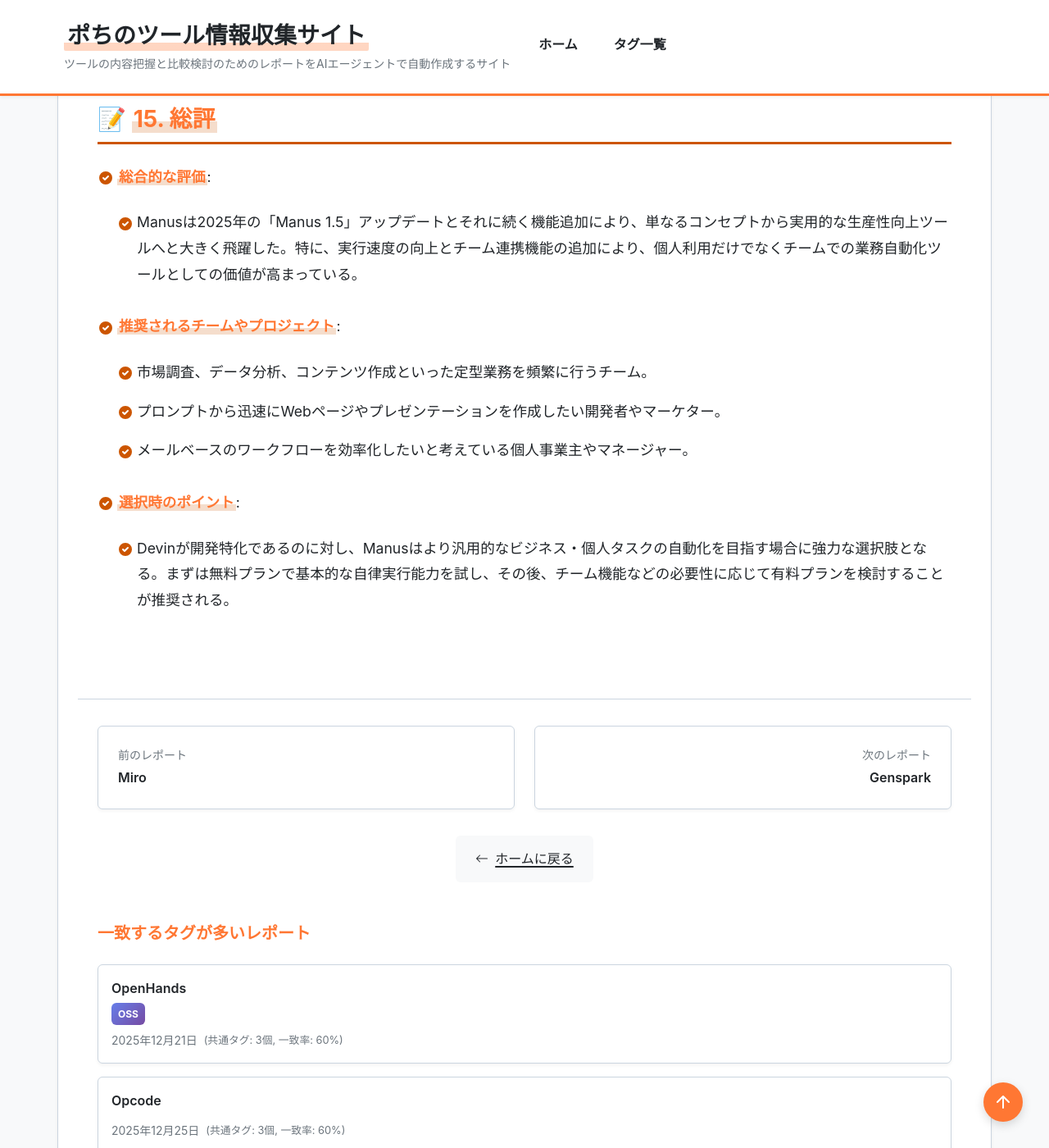
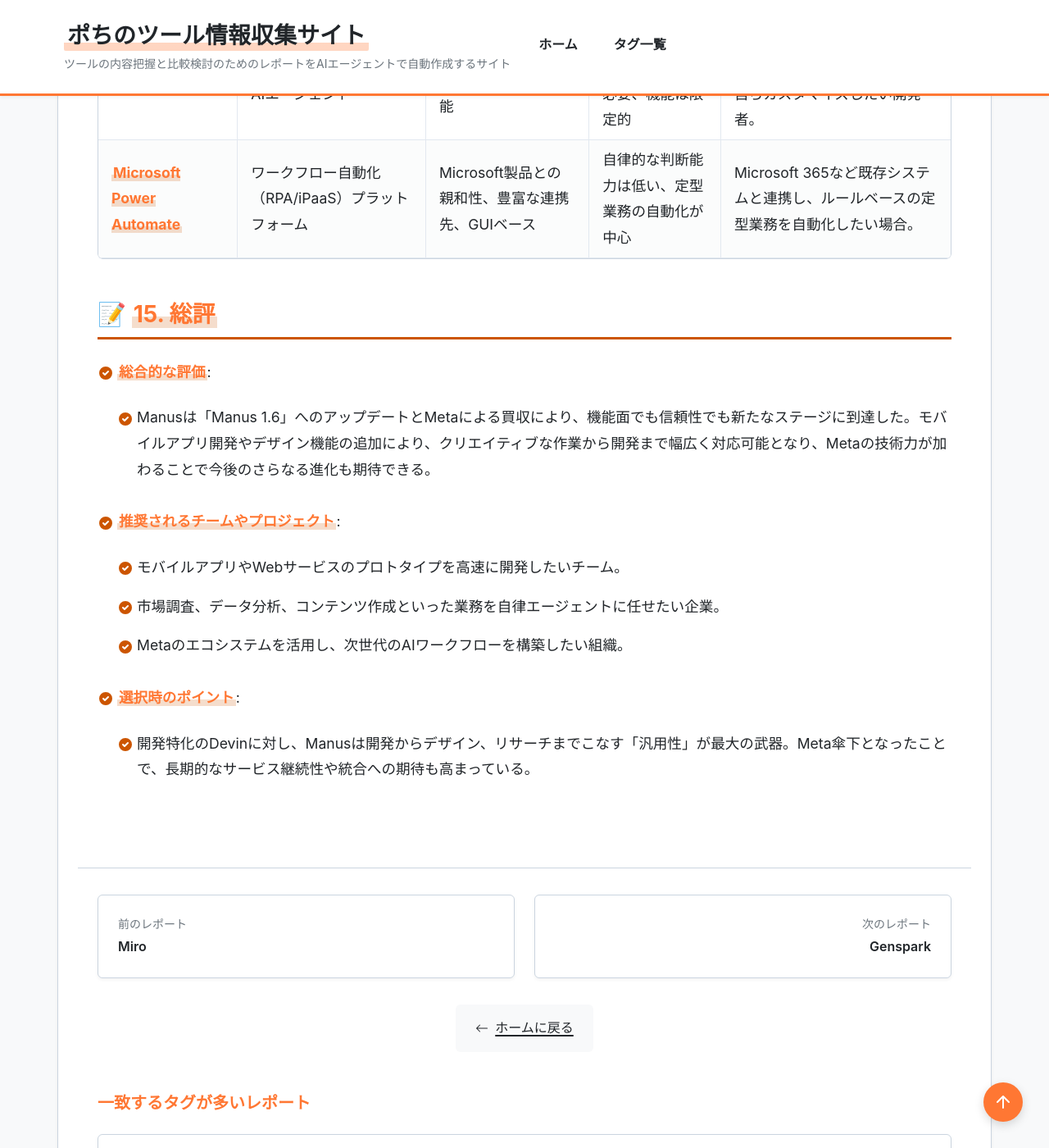
Before and after one commit to aegisfleet/tool-survey-report, a Jekyll site: the page built from _reports/manus.md, in a window 1280 px wide and 1400 px high, scrolled down 9161 px. Shown: the whole window at 82% size. Built offline with Jekyll 4.4.1, drawn with Linux system fonts in a browser that asks for light colours; some of the changed text lies outside the part shown.

Commit message:
Update Manus report to v1.6 (Meta acquisition, Mobile/Design features) and fix broken links (#363)
Co-authored-by: google-labs-jules[bot] <161369871+google-labs-jules[bot]@users.noreply.github.com>

```diff
--- a/_reports/manus.md
+++ b/_reports/manus.md
@@ -5,7 +5,7 @@ title: "Manus 調査レポート"
 tool_name: "Manus"
 tool_reading: "マヌス"
 category: "自律型AIエージェント"
-developer: "Butterfly Effect Technology"
+developer: "Meta Platforms (Butterfly Effect Technology)"
 official_site: "https://manus.im/"
 date: "2025-10-20"
 last_updated: "2026-01-10"
@@ -26,30 +26,30 @@ quick_summary:
     - "開発者"
     - "研究者"
     - "マーケター"
-  latest_highlight: "2025年9月に実行速度が4倍向上する「Manus 1.5」をリリース"
+  latest_highlight: "「Manus 1.6」リリース。Metaの傘下となりモバイル開発機能などを追加"
   update_frequency: "高"
 
 # 【ツール評価】100点満点、基準点70点からの加減算方式
 evaluation:
-  score: 80
+  score: 85
   base_score: 70
   plus_points:
     - point: 8
       reason: "一度指示すればタスクを完遂する完全自律性と、多様なタスクに対応できる多機能性"
-    - point: 5
-      reason: "アップデートによりタスク処理が4倍高速化され、実用性が大幅に向上"
+    - point: 7
+      reason: "Manus 1.6 Maxによりタスク成功率が向上し、モバイル開発やデザイン機能も追加"
     - point: 5
       reason: "GPT-5などの高性能な基盤モデルを利用し、マルチモーダルな情報処理が可能"
   minus_points:
-    - point: -4
+    - point: -3
       reason: "公式サイトやUIが英語であり、日本語での利用には制約がある"
-    - point: -4
-      reason: "トラフィックの多い時間帯の安定性や、複雑な指示の誤解釈といった課題が残る"
-  summary: "高速処理と完全自律性が強みの実用的なAIエージェントだが、日本語対応と安定性には注意が必要。"
+    - point: -2
+      reason: "トラフィックの多い時間帯の安定性課題は改善傾向だが、まだ完全ではない可能性"
+  summary: "Manus 1.6へのアップデートとMetaによる買収を経て、機能と安定性がさらに強化された強力なAIエージェント。"
 
 # 【任意項目】該当するもののみ記載
 links:
-  documentation: "https://docs.manus.im/"
+  documentation: "https://manus.im/docs"
 relationships:
   related_tools:
     - "Devin"
@@ -63,12 +63,12 @@ relationships:
 
 * **ツール名**: Manus
 * **ツールの読み方**: マヌス
-* **開発元**: Butterfly Effect Technology (シンガポール拠点)
+* **開発元**: Meta Platforms (旧 Butterfly Effect Technology、シンガポール拠点)
 * **公式サイト**: [https://manus.im/](https://manus.im/)
 * **関連リンク**:
-  * ドキュメント: [https://docs.manus.im/](https://docs.manus.im/)
+  * ドキュメント: [https://manus.im/docs](https://manus.im/docs)
 * **カテゴリ**: 自律型AIエージェント
-* **概要**: Manusは、継続的な人間の監督なしに、複雑な実世界のタスクを独立して実行するように設計された自律型AIエージェントです。独立した推論、動的な計画、自律的な意思決定が可能で、2025年の「Manus 1.5」アップデートにより、実行速度と品質が大幅に向上し、実用的なツールへと進化を遂げています。
+* **概要**: Manusは、継続的な人間の監督なしに、複雑な実世界のタスクを独立して実行するように設計された自律型AIエージェントです。独立した推論、動的な計画、自律的な意思決定が可能で、最新の「Manus 1.6」アップデートでは「Manus 1.6 Max」エージェントが導入され、モバイルアプリ開発やデザイン機能が追加されるなど、大幅な進化を遂げています。
 
 ## **2. 目的と主な利用シーン**
 
@@ -83,19 +83,21 @@ relationships:
 ## **3. 主要機能**
 
 * **非同期操作**: ユーザーがオフラインでもクラウド上でタスクを実行し、完了時に通知を送信。
-* **リサーチと分析 (Wide Research)**: 複雑なリサーチを自動でサブタスクに分解し並列実行することで、複数の情報源から包括的な調査を行い、構造化されたレポートを作成。
-* **データ処理と可視化**: データセットを分析し、視覚化、統計的要約、インタラクティブなダッシュボードを自動で生成。
+* **リサーチと分析 (Wide Research)**: 複雑なリサーチを自動でサブタスクに分解し並列実行することで、複数の情報源から包括的な調査を行い、構造化されたレポートを作成。Manus 1.6ではサブエージェントがMaxアーキテクチャで動作し、精度が向上。
+* **データ処理と可視化**: データセットを分析し、視覚化、統計的要約、インタラクティブなダッシュボードを自動で生成。スプレッドシート処理能力が大幅に強化。
+* **モバイルアプリ開発**: Webだけでなく、モバイルアプリケーションの開発にも対応。
 * **Webオートメーション**: ウェブサイトのナビゲーション、情報抽出、フォーム入力などを自律的に実行。
 * **コンテンツ作成 (Manus Slides, Web Page Templates)**: 記事、プレゼンテーション、マーケティング資料、テンプレートベースのWebページなど、さまざまなフォーマットのコンテンツを生成。
+* **デザイン機能 (Design View)**: インタラクティブな画像生成や編集が可能。
 * **コード開発**: 複数のプログラミング言語でコードを記述、デバッグ、デプロイ。
-* **画像編集**: テキストの追加や色の変更など、高度な画像編集機能。
 * **チームでの共同作業 (Manus Collaboration)**: 共有ワークスペース内でリアルタイムに共同作業が可能。
 * **メールでのタスク作成 (Mail Manus)**: メールを転送するだけでタスクを自動生成。
 
 ## **4. 特徴・強み (Pros)**
 
 * **完全自律性**: 一度指示を与えれば、ユーザーの介入なしにタスクを完了まで実行。100以上の独立したAIエージェントが連携して動作する。
-* **高速なタスク処理**: Manus 1.5へのアップデートにより、平均タスク完了時間が約15分から4分未満へと約4倍高速化された。
+* **Manus 1.6 Maxエージェント**: 新たなフラッグシップエージェント「Max」により、タスクの成功率とユーザー満足度が大幅に向上。
+* **高速なタスク処理**: Manus 1.5以降の高速化に加え、1.6では計画と問題解決能力の向上により、手戻りの少ない効率的な処理を実現。
 * **マルチモーダル対応**: テキスト、画像、テーブル、コードなど、さまざまな形式の情報を処理し、多様なアウトプットを生成できる。
 * **高性能な基盤モデル**: 内部的にGPT-5やClaude 3.xなどをタスクに応じて動的に利用するマルチモデルアーキテクチャを採用し、複雑なタスク処理能力が高い。
 * **多機能と連携**: リサーチ、Webページ作成、メール連携、チームでの共同作業など、単なるタスク自動化にとどまらない多機能性を持つ。
@@ -166,11 +168,12 @@ relationships:
 
 ## **13. 直近半年のアップデート情報**
 
-* **2025-09-12**: 「Manus 1.5」を正式リリース。タスク実行速度が約4倍に向上し、信頼性やコンテキスト容量も改善。バックエンド、ログイン、データベースなどを備えた完全なアプリケーションを単一プロンプトで作成できるビルダーも強化された。
+* **2026-01 (推定)**: 「Manus 1.6」および「Manus 1.6 Max」をリリース。モバイル開発機能、Design View、スプレッドシート機能の強化など、大幅な機能拡張が行われた。
+* **2025-12**: Meta Platformsによる買収が発表。MetaのAIエコシステムへの統合が進む。
+* **2025-09-12**: 「Manus 1.5」を正式リリース。タスク実行速度が約4倍に向上し、信頼性やコンテキスト容量も改善。
 * **2025-09-08**: Manus Collaboration機能を発表。共有ワークスペース内でチームとのリアルタイム共同作業が可能になる。
 * **2025-09-03**: Manus Web Page Templates機能を発表。アイデアを伝えるだけで、テンプレートを選択しWebページを作成できる。
 * **2025-08-01**: Mail Manus機能を発表。メールを転送するだけでタスクを即座に作成できる。
-* **2025-07-30**: Wide Research機能を発表。大規模で複雑なリサーチを複数のサブタスクに分解し、並列実行する。
 
 (出典: [Manus 公式X(Twitter)アカウント](https://x.com/Manus_AI) など)
 
@@ -178,7 +181,7 @@ relationships:
 
 | ツール名 | 特徴 | 強み | 弱み | 選択肢となるケース |
 |---|---|---|---|---|
-| **Manus** | 汎用的なタスクを自律的に実行するAIエージェント | 高速な処理、プロセスの可視化、チーム連携機能 | 安定性、複雑な指示の解釈精度、日本語対応 | Webリサーチ、レポート作成、データ分析など、多様なビジネス業務を自動化したい場合。 |
+| **Manus** | 汎用的なタスクを自律的に実行するAIエージェント | 高い自律性、モバイル開発対応、Metaのエコシステム | 複雑な指示の解釈精度、日本語対応 | Webリサーチ、レポート作成、アプリ開発など、多様な業務を包括的に自動化したい場合。 |
 | **Devin** | ソフトウェア開発に特化したAIエンジニア | コーディング、デバッグ、デプロイまで一貫して実行 | 汎用的なタスクは不可、利用は限定的 | ソフトウェア開発プロジェクト全体をAIに任せたい場合。 |
 | **OpenHands** | オープンソースの自律型AIエージェント | 拡張性、透明性、ローカル環境で実行可能 | セットアップや保守に技術力が必要、機能は限定的 | 既存のワークフローにAIエージェントを組み込みたい、または自らカスタマイズしたい開発者。 |
 | **Microsoft Power Automate** | ワークフロー自動化（RPA/iPaaS）プラットフォーム | Microsoft製品との親和性、豊富な連携先、GUIベース | 自律的な判断能力は低い、定型業務の自動化が中心 | Microsoft 365など既存システムと連携し、ルールベースの定型業務を自動化したい場合。 |
@@ -186,10 +189,10 @@ relationships:
 ## **15. 総評**
 
 * **総合的な評価**:
-  * Manusは2025年の「Manus 1.5」アップデートとそれに続く機能追加により、単なるコンセプトから実用的な生産性向上ツールへと大きく飛躍した。特に、実行速度の向上とチーム連携機能の追加により、個人利用だけでなくチームでの業務自動化ツールとしての価値が高まっている。
+  * Manusは「Manus 1.6」へのアップデートとMetaによる買収により、機能面でも信頼性でも新たなステージに到達した。モバイルアプリ開発やデザイン機能の追加により、クリエイティブな作業から開発まで幅広く対応可能となり、Metaの技術力が加わることで今後のさらなる進化も期待できる。
 * **推奨されるチームやプロジェクト**:
-  * 市場調査、データ分析、コンテンツ作成といった定型業務を頻繁に行うチーム。
-  * プロンプトから迅速にWebページやプレゼンテーションを作成したい開発者やマーケター。
-  * メールベースのワークフローを効率化したいと考えている個人事業主やマネージャー。
+  * モバイルアプリやWebサービスのプロトタイプを高速に開発したいチーム。
+  * 市場調査、データ分析、コンテンツ作成といった業務を自律エージェントに任せたい企業。
+  * Metaのエコシステムを活用し、次世代のAIワークフローを構築したい組織。
 * **選択時のポイント**:
-  * Devinが開発特化であるのに対し、Manusはより汎用的なビジネス・個人タスクの自動化を目指す場合に強力な選択肢となる。まずは無料プランで基本的な自律実行能力を試し、その後、チーム機能などの必要性に応じて有料プランを検討することが推奨される。
+  * 開発特化のDevinに対し、Manusは開発からデザイン、リサーチまでこなす「汎用性」が最大の武器。Meta傘下となったことで、長期的なサービス継続性や統合への期待も高まっている。
```
